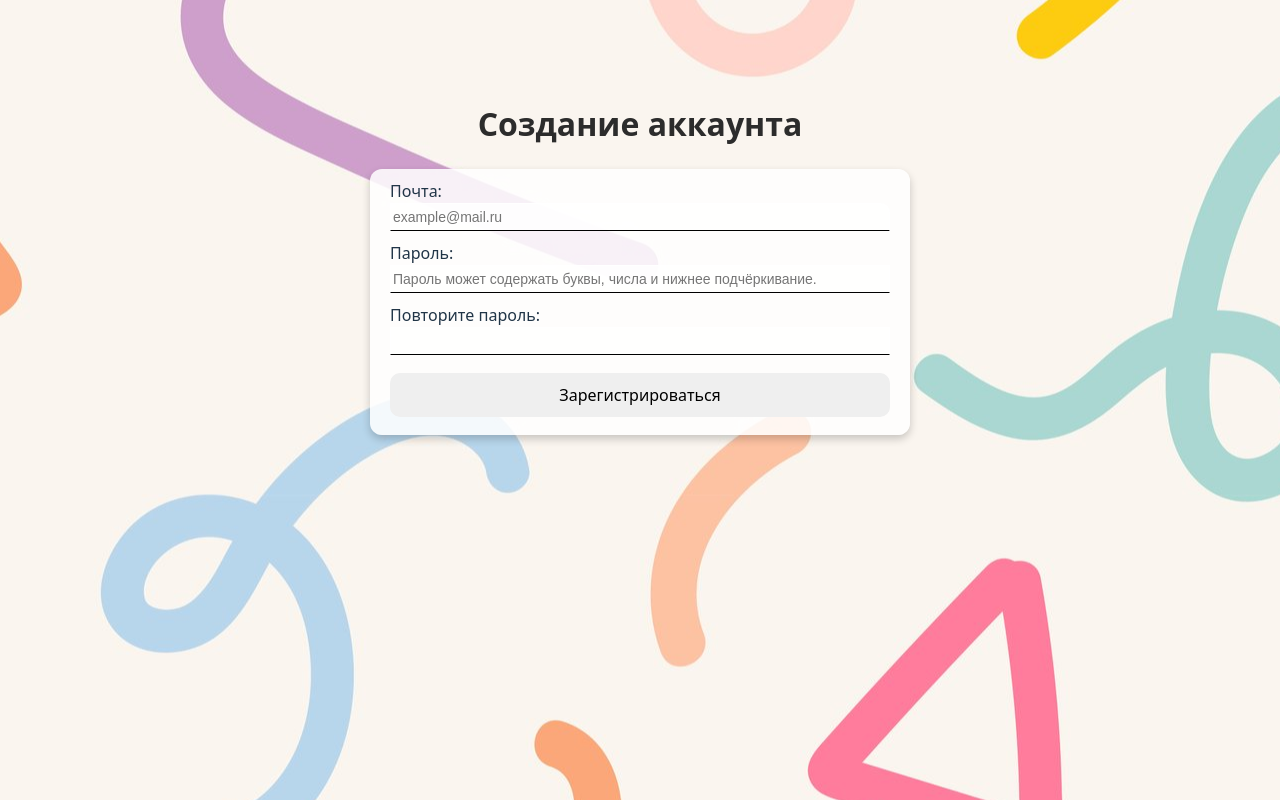
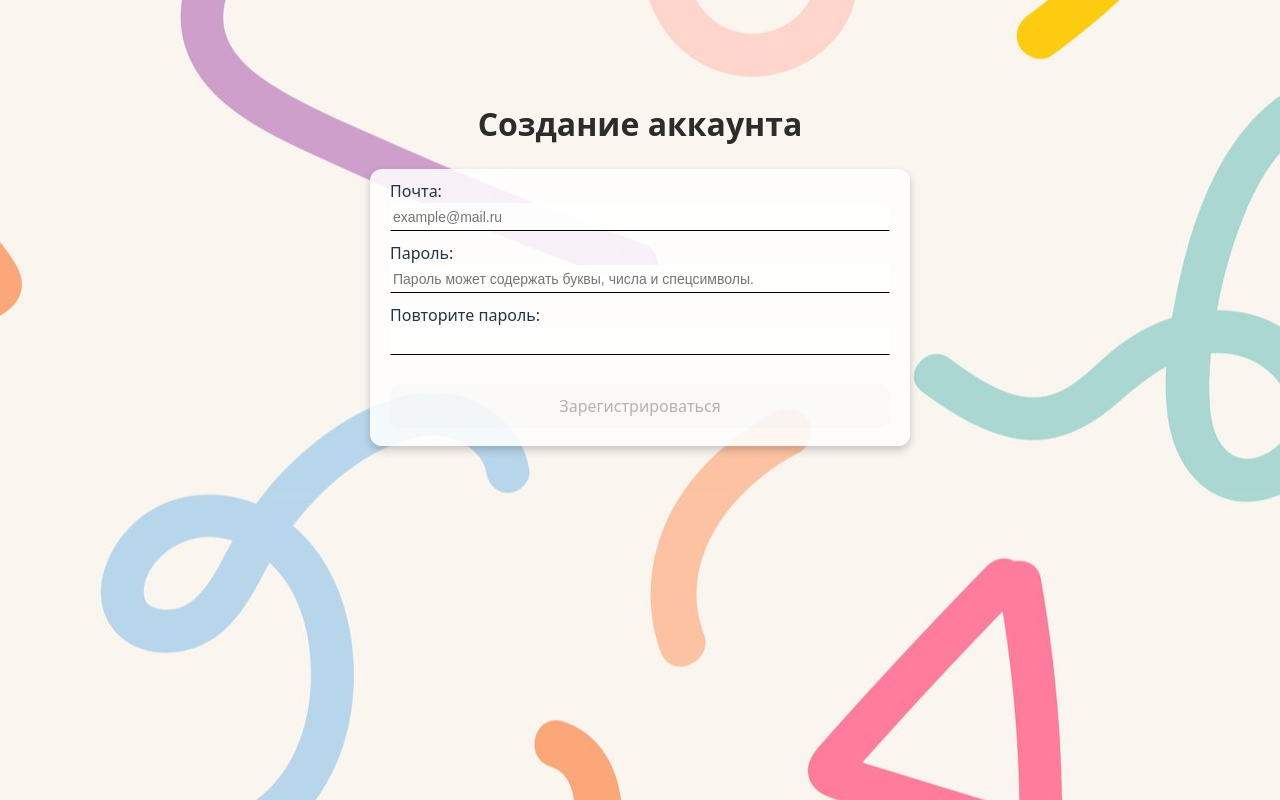
Before and after one commit to andissun1/test-git, a React (Vite) app: page / in a window 1280 px wide. Built offline with nearby package versions, Linux system fonts and the light colour scheme.

Commit message:
Версия формы без применения библиотек

```diff
--- a/package.json
+++ b/package.json
@@ -11,7 +11,8 @@
   },
   "dependencies": {
     "react": "^19.1.0",
-    "react-dom": "^19.1.0"
+    "react-dom": "^19.1.0",
+    "react-hook-form": "^7.60.0"
   },
   "devDependencies": {
     "@eslint/js": "^9.29.0",
--- a/src/components/App.jsx
+++ b/src/components/App.jsx
@@ -21,8 +21,8 @@ function getErrorText(name, number) {
 
 function App() {
   const [formData, setFormData] = useState(initialState);
-  const [formError, setFormError] = useState('');
-  const ref = useRef(null);
+  const [formError, setFormError] = useState(' ');
+  const refPassword = useRef(null);
   const refSubmit = useRef(null);
 
   function handleChangeInput({ target }) {
@@ -31,7 +31,7 @@ function App() {
     const addErrorStyle = target.classList.add(styles.red);
 
     // Валидация инпутов
-    if (!/^[\w_@.]*$/.test(target.value)) {
+    if (!/^[\w_@.]*$/.test(target.value) && target.name === 'email') {
       setFormError(getErrorText(target.name, 0));
       addErrorStyle;
     } else if (target.value.length > 20) {
@@ -42,30 +42,37 @@ function App() {
       target.classList.remove(styles.red);
     }
 
+    // Наведение фокуса на submit при успешном заполнении формы
     if (
       !formError &&
       target.id === 'repeatPassword' &&
-      target.value === ref.current.value
+      target.value === refPassword.current.value
     ) {
       refSubmit.current.focus();
     }
   }
 
   function handleBlurInput({ target }) {
+    // Подсказка по минимальному количеству символов
     if (target.value.length < 4) {
       target.classList.add(styles.red);
       setFormError(getErrorText(target.name, 2));
     }
 
-    if (target.id === 'repeatPassword' && target.value !== ref.current.value) {
+    // Проверка на повтор пароля
+    if (target.id === 'repeatPassword' && target.value !== refPassword.current.value) {
       setFormError(getErrorText(target.name, 3));
     }
   }
 
   function handleSubmit(event) {
     event.preventDefault();
+    console.log(formData);
     setFormData(initialState);
   }
+
+  // Проверка что все поля были заполнены
+  const isFillForms = Object.values(formData).every((element) => element);
 
   return (
     <>
@@ -87,10 +94,10 @@ function App() {
           name="пароль"
           type="new-password"
           value={formData.password}
-          placeholder="Пароль может содержать буквы, числа и нижнее подчёркивание."
+          placeholder="Пароль может содержать буквы, числа и спецсимволы."
           onChange={handleChangeInput}
           onBlur={handleBlurInput}
-          ref={ref}
+          ref={refPassword}
         />
         <label htmlFor="repeatPassword">Повторите пароль: </label>
         <input
@@ -105,7 +112,7 @@ function App() {
         <button
           type="submit"
           className={styles.submitButton}
-          disabled={formError}
+          disabled={formError || !isFillForms}
           ref={refSubmit}
         >
           Зарегистрироваться
```
Also changed, not shown: 1 other file (tests, documents, lock files or other folders).
